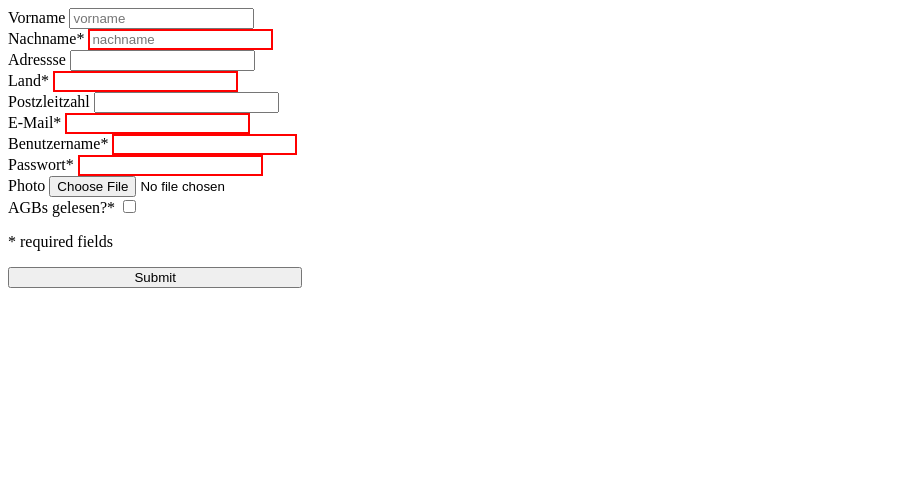
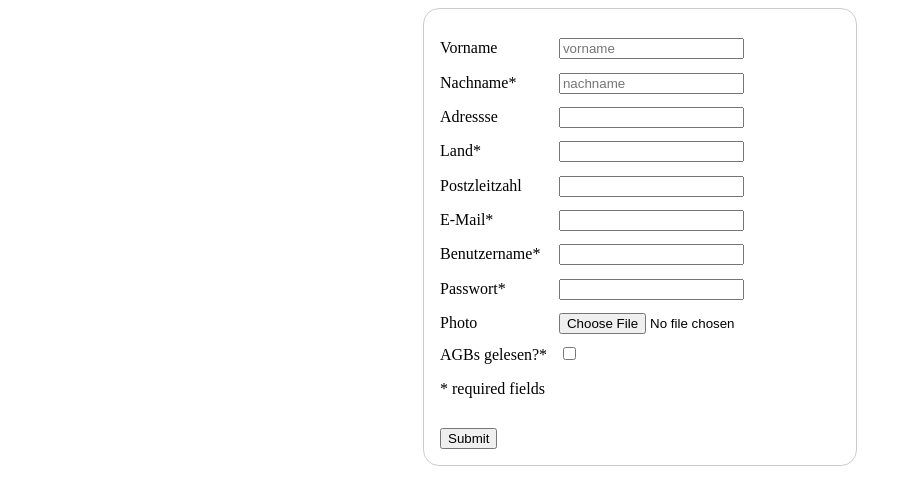
Before and after one commit to AdrianKrebs/BFH-playground, a plain HTML site: page formular_attribute.html in a window 1280 px wide. Shown: the whole page, without its empty margins (0-912 px from the left). Drawn offline with Linux system fonts and the light colour scheme.

Commit message:
fcking regex

```diff
--- a/formular_attribute.html
+++ b/formular_attribute.html
@@ -10,25 +10,31 @@
             font-family: "Calibri Light";
         }
 
-        h2 {
-            font-size: 2em;
-
+        form {
+            /* Just to center the form on the page */
+            margin: 0 auto;
+            width: 400px;
+            /* To see the outline of the form */
+            padding: 1em;
+            border: 1px solid #CCC;
+            border-radius: 1em;
+            display: table;
         }
 
-        h1 {
-            font-size: 3em;
+        .block {
+            display: table-row;
         }
 
-        .wrapper {
-            display: flex;
+        label {
+            display: table-cell;
         }
 
-        form {
-            display: flex;
-            flex-direction: column;
+        input {
+            display: table-cell;
+            margin-top: 1em;
         }
 
-        input:invalid {
+        input:invalid:focus {
 
             border: 2px solid red;
 
@@ -42,24 +48,32 @@
 <body>
 <div class="wrapper">
     <form action="" method="" onSubmit="verify();">
-        <label>Vorname <input minlength="1" placeholder="vorname" type="text"
-                              data-error="mein custom html element zum auslesen von fehlermeldungen"></label>
-        <label>Nachname* <input required minlength="1" placeholder="nachname" type="text"></label>
-        <label>Adressse <input minlength="1" type="text"></label>
-        <label>Land* <input required list="country"/>
-            <datalist id="country">
+        <div class="block">
+            <label for="vorname">Vorname</label>
+            <input id="vorname" minlength="1" placeholder="vorname"
+                   type="text"
+                   data-error="mein custom html element zum auslesen von fehlermeldungen">
+        </div>
+        <div class="block"><label for="nachname">Nachname*</label> <input pattern=".*\S.*" id="nachname" required
+                                                                          minlength="1"
+                                                                          placeholder="nachname" type="text"></div>
+        <div class="block"><label for="adresse">Adressse </label> <input id="adresse" minlength="1" type="text"></div>
+        <div class="block"><label for="country">Land* </label><input id="country" required list="countries"/>
+            <datalist id="countries">
                 <option value="Schweiz">
                 <option value="Deutschland">
                 <option value="Frankreich">
                 <option value="Italien">
             </datalist>
-        </label>
-        <label>Postzleitzahl <input type="number"></label>
-        <label>E-Mail* <input required type="email"></label>
-        <label>Benutzername* <input id="nickname" required pattern="^\S+$" type="text"></label>
-        <label>Passwort* <input required minlength="8" type="password"></label>
-        <label>Photo <input accept=".png,.jpg" type="file"></label>
-        <label>AGBs gelesen?* <input required type="checkbox"></label>
+        </div>
+        <div class="block"><label for="plz">Postzleitzahl</label> <input id="plz" type="number"></div>
+        <div class="block"><label for="mail">E-Mail* </label><input id="mail" required type="email"></div>
+        <div class="block"><label for="nickname">Benutzername*</label> <input id="nickname" required pattern="\S+"
+                                                                              type="text"></div>
+        <div class="block"><label for="pwd">Passwort*</label> <input id="pwd" required minlength="8" type="password">
+        </div>
+        <div class="block"><label for="pic">Photo </label><input id="pic" accept=".png,.jpg" type="file"></div>
+        <div class="block"><label for="agb">AGBs gelesen?* </label><input id="agb" required type="checkbox"></div>
         <p>* required fields</p>
         <input type=submit name=submit value="Submit">
     </form>
```
